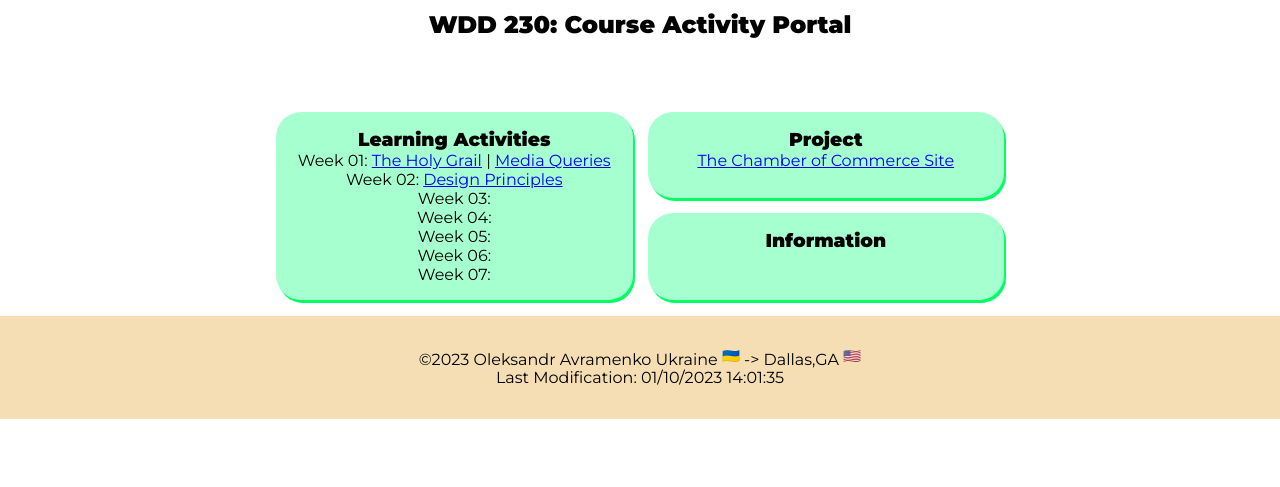
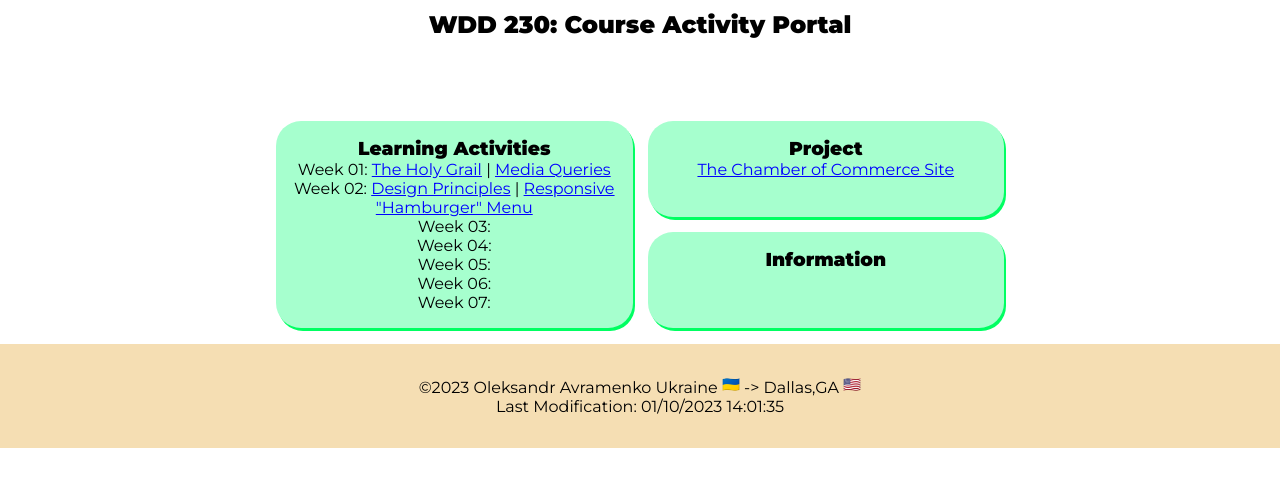
Before and after one commit to aaavramenk0/wdd230, a plain HTML site: page index.html in a window 1280 px wide. Shown: the part 241-728 px from the top of the page. Drawn offline with nearby package versions, Linux system fonts and the light colour scheme.

Commit message:
Adding the 2 week project

```diff
--- a/index.html
+++ b/index.html
@@ -38,7 +38,7 @@
             <h3>Learning Activities</h3>
             <ul>
                 <li>Week 01: <a href="week01/the-holy-grail/holygrail.html">The Holy Grail</a> | <a href="week01/css-media-queries/media-query.html">Media Queries</a></li>
-                <li>Week 02: <a href="week02/design-principles/design.html">Design Principles</a></li>
+                <li>Week 02: <a href="week02/design-principles/design.html">Design Principles</a> | <a href="https://codepen.io/aaavramenk0/pen/OJwpQVa">Responsive "Hamburger" Menu</a></li>
                 <li>Week 03:</li>
                 <li>Week 04:</li>
                 <li>Week 05:</li>
```
